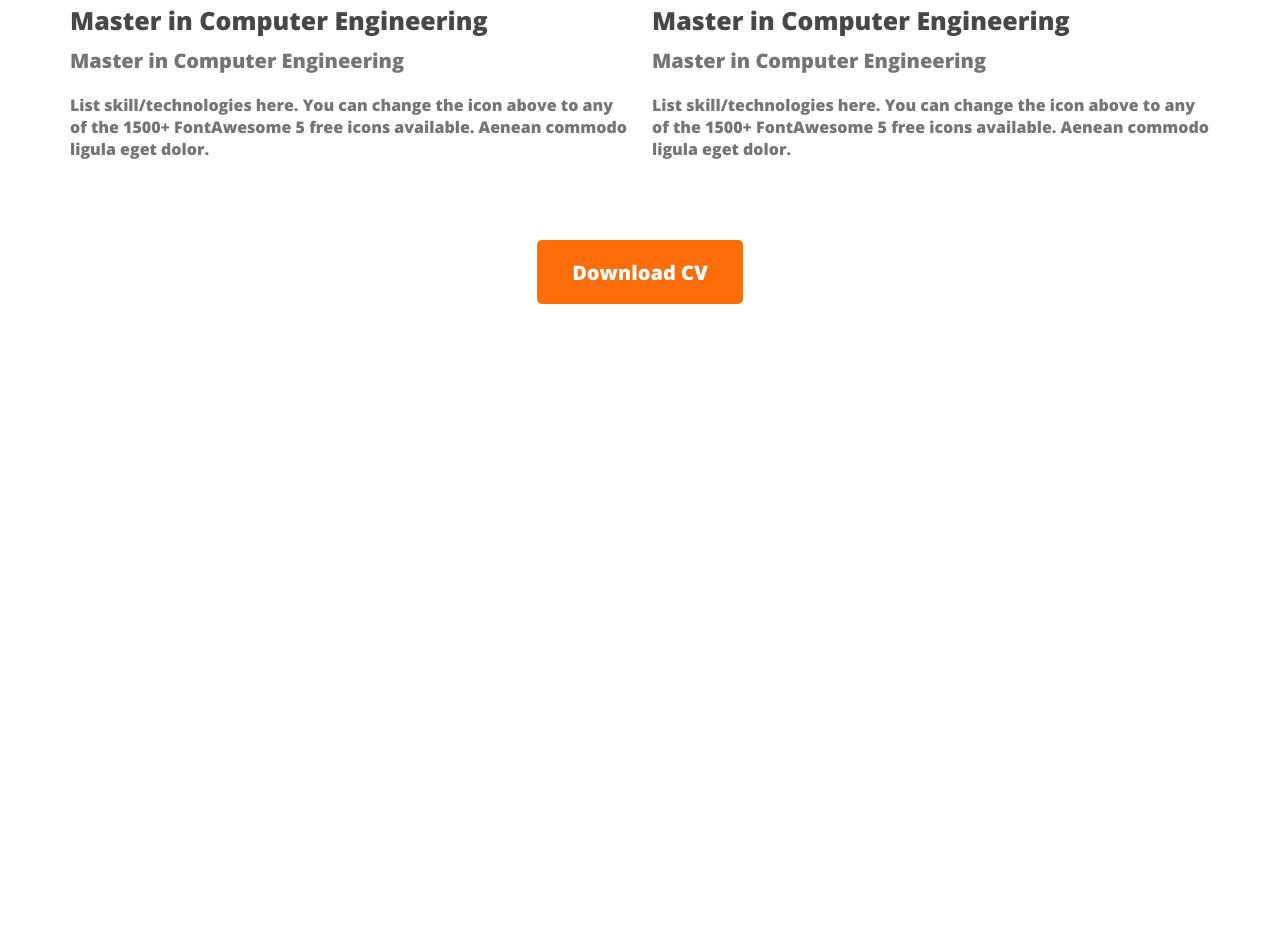
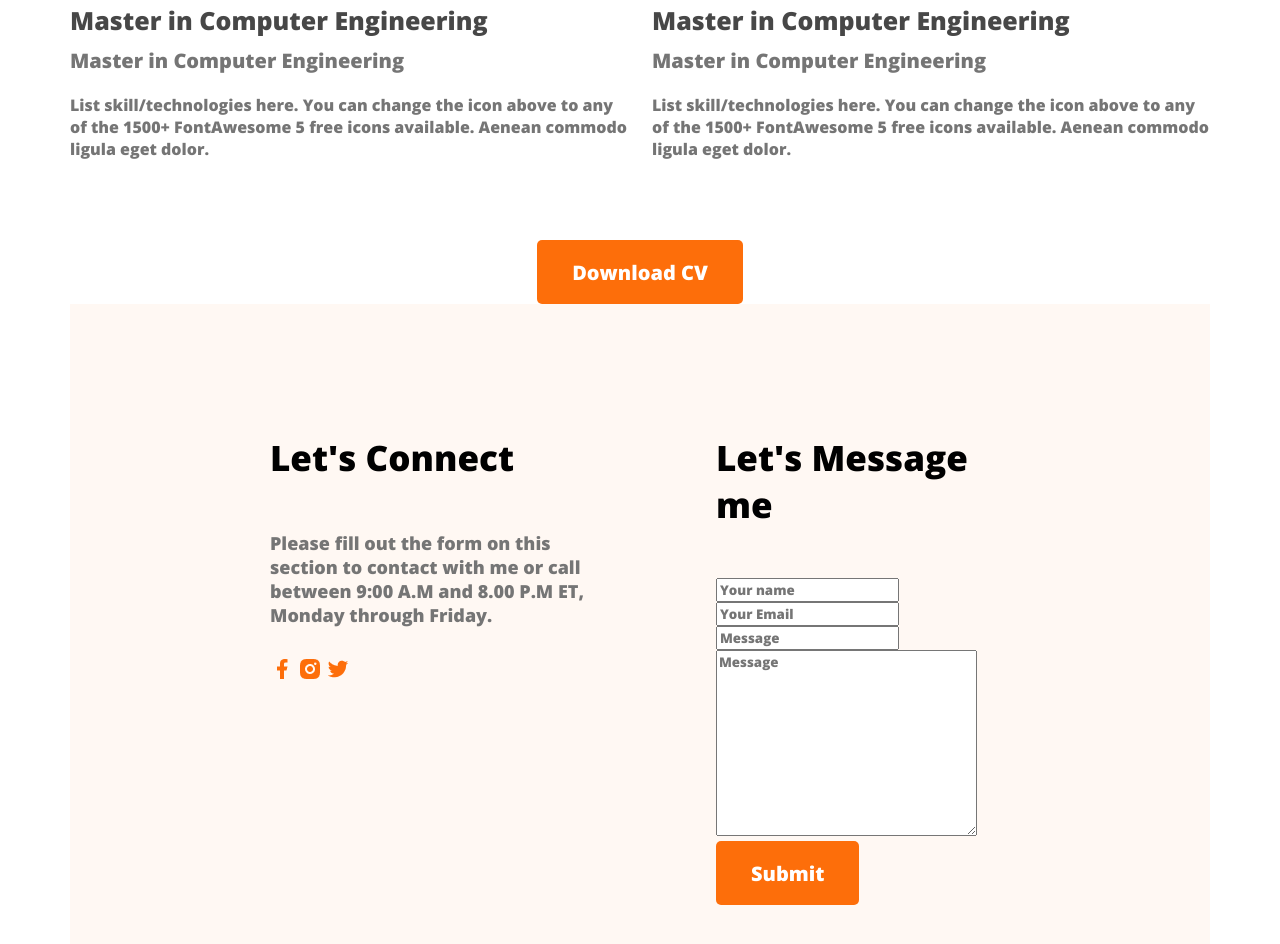
Before and after one commit to avi3175/Developer-Portfolio, a plain HTML site: page index.html in a window 1280 px wide. Shown: the part 2509-3453 px from the top of the page. Before the commit the page ends 2813 px from the top, so only its background shows below. Drawn offline with nearby package versions, Linux system fonts and the light colour scheme.

Commit message:
project complete

```diff
--- a/index.html
+++ b/index.html
@@ -134,6 +134,33 @@
                 <button class="btn-primary">Download CV</button>
             </div>
         </section>
+        <!-- contact -->
+        <section class="contact">
+            <div>
+                <h3 class="section-title">Let's Connect</h3>
+                <p class="section-description">Please fill out the form on this section to contact with me or call between 9:00 A.M and 8.00 P.M ET, Monday through Friday.</p>
+                <a href="">
+                    <img src="images/icons/facebook.png">
+                </a>
+                <a href="">
+                    <img src="images/icons/insta.png">
+                </a>
+                <a href="">
+                    <img src="images/icons/twitter.png">
+                </a>
+            </div>
+            <div>
+                <h3 class="section-title">Let's Message me</h3>
+                <form>
+                    <input type="text" name="" id="" placeholder="Your name">
+                    <input type="text" name="" id="" placeholder="Your Email">
+                    <input type="text" name="" id="" placeholder="Message">
+                    <textarea name="" id="" cols="30" rows="10" placeholder="Message"></textarea>
+                    <input class="btn-primary" type="submit" value="Submit">
+                </form>
+
+            </div>
+        </section>
     </main>
     <footer>
 
--- a/styles/portfolio.css
+++ b/styles/portfolio.css
@@ -146,3 +146,22 @@ main{
     margin-top: 50px;
     text-align: center;
 }
+/* contact styles */
+.contact .section-title{
+    text-align: left;
+}
+.contact{
+    display: flex;
+    gap: 100px;
+    background-color: #FFF8F3;
+    padding: 130px 200px;
+}
+.contact input[type=text], input[type='email']textarea{
+    margin-bottom: 24px;
+    width: 100%;
+    border: 0;
+    padding:18px 30px;
+}
+.contact a{
+    text-decoration: none;
+}
```
